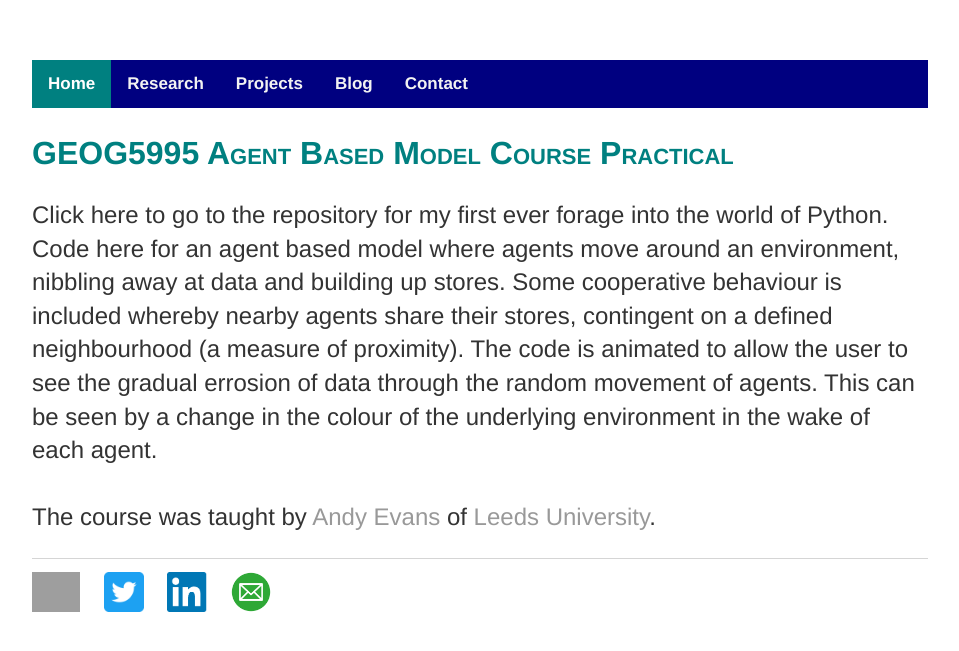
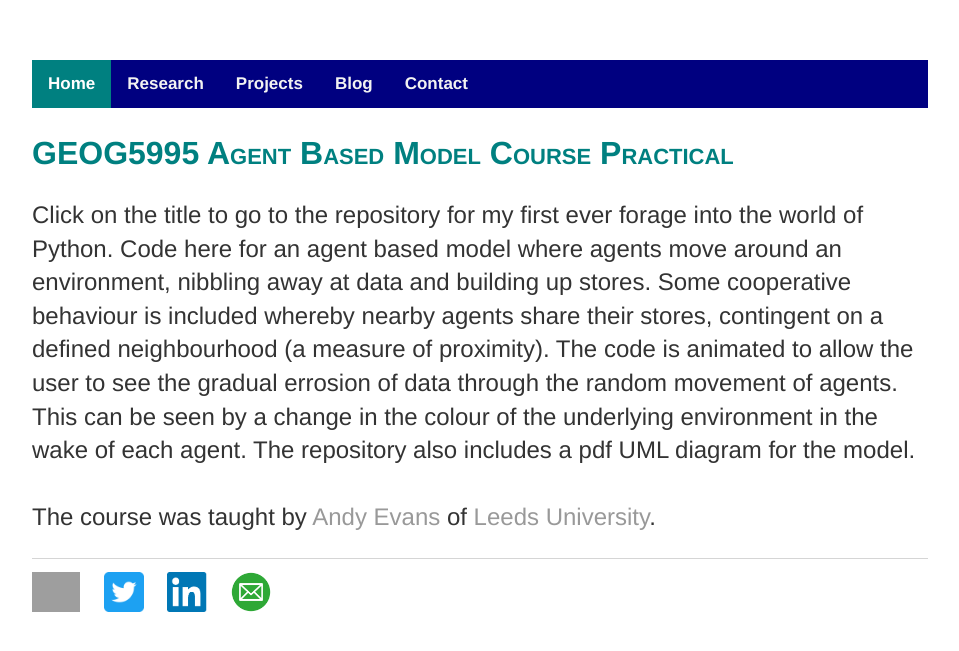
Before and after one commit to jendmurphy/jendmurphy.github.io, a Jekyll site: the page built from projects/index.html, in a window 1280 px wide. Shown: the top 651 px of the page, without its empty margins (160-1119 px from the left). Built offline with Jekyll 4.4.1, drawn with Linux system fonts in a browser that asks for light colours; grey boxes are pictures that could not be loaded.

Commit message:
Update index.html

```diff
--- a/projects/index.html
+++ b/projects/index.html
@@ -5,6 +5,6 @@
 
 <a href = "https://github.com/jendmurphy/GEOG5995_Agent-based-models"><h2>GEOG5995 Agent Based Model Course Practical</h2></a>
 
-<p>Click here to go to the repository for my first ever forage into the world of Python.  Code here for an agent based model where agents move around an environment, nibbling away at data and building up stores.  Some cooperative behaviour is included whereby nearby agents share their stores, contingent on a defined neighbourhood (a measure of proximity).  The code is animated to allow the user to see the gradual errosion of data through the random movement of agents.  This can be seen by a change in the colour of the underlying environment in the wake of each agent. </br>
+<p>Click on the title to go to the repository for my first ever forage into the world of Python.  Code here for an agent based model where agents move around an environment, nibbling away at data and building up stores.  Some cooperative behaviour is included whereby nearby agents share their stores, contingent on a defined neighbourhood (a measure of proximity).  The code is animated to allow the user to see the gradual errosion of data through the random movement of agents.  This can be seen by a change in the colour of the underlying environment in the wake of each agent. The repository also includes a pdf UML diagram for the model.</br>
 </br>
 The course was taught by <a href = "https://github.com/AJEvans">Andy Evans</a> of <a href = "http://www.geog.leeds.ac.uk/people/a.evans/">Leeds University</a>.</p>
```
